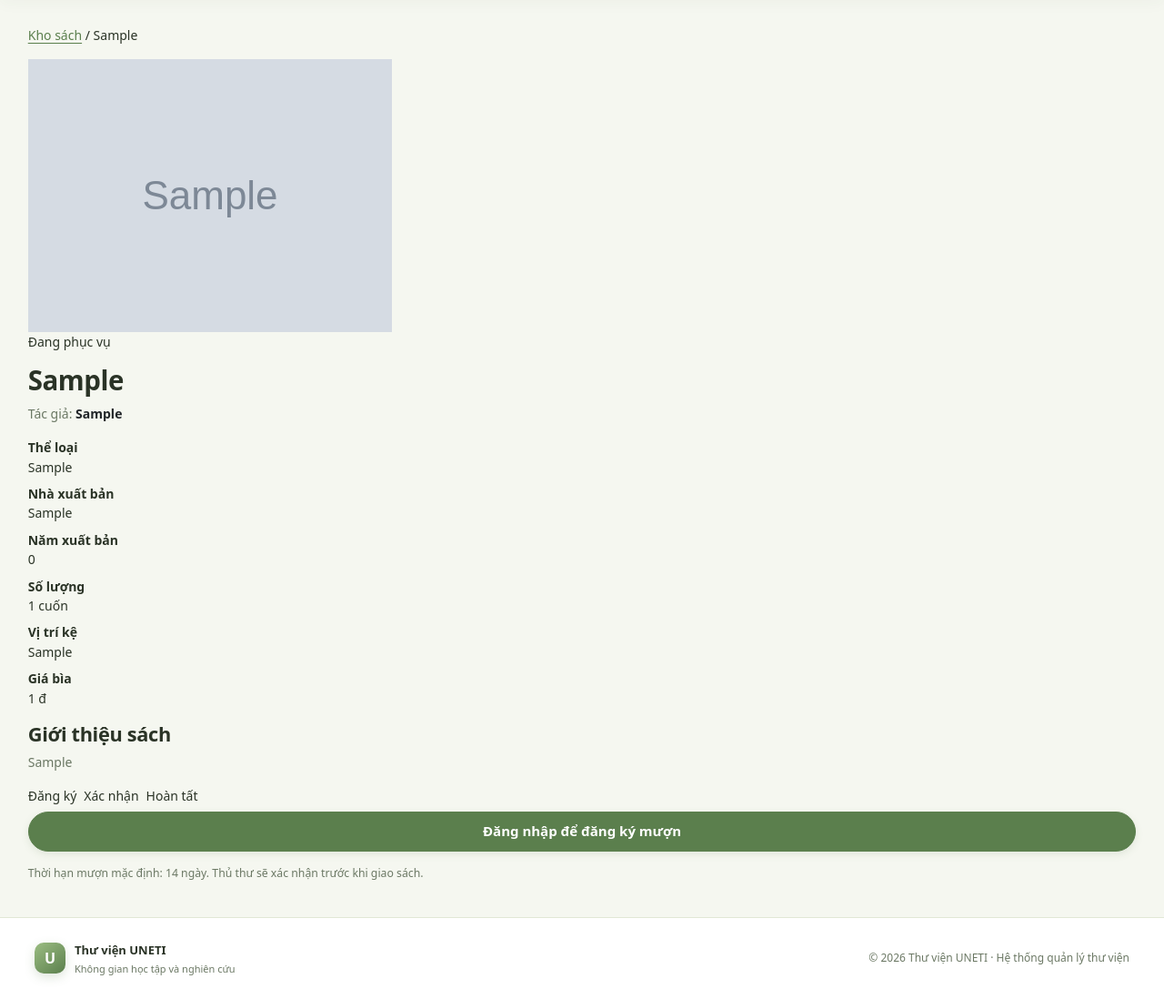
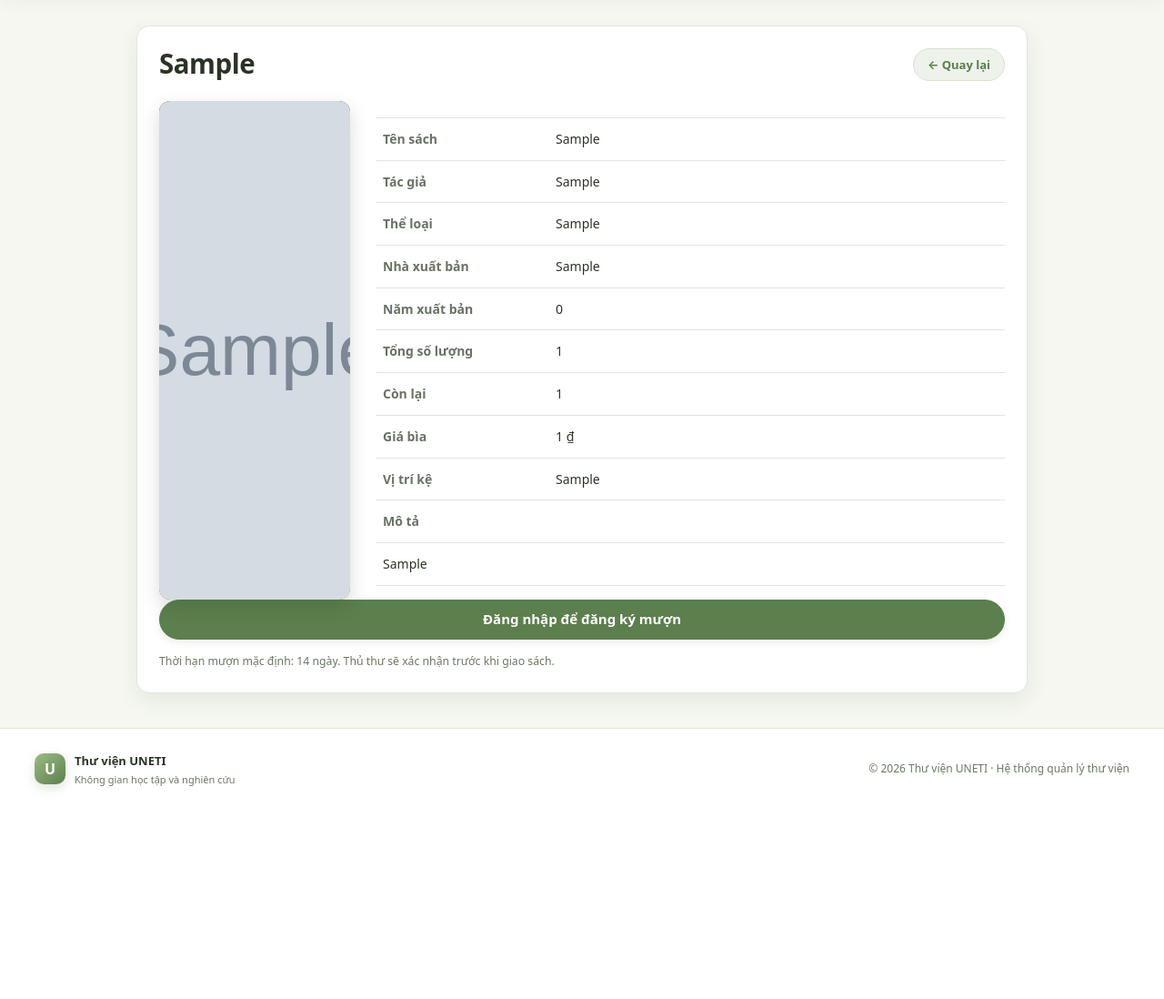
Before and after one commit to Aerircia/QuanLyThuVien_UNETI4_TI17A1CL, an ASP.NET Core app: page /Sach/Details/1 in a window 1280 px wide. Shown: the part 72-1170 px from the top of the page at 91% size. After the commit the page ends 940 px from the top, so only its background shows below. Run offline with ASP.NET Core 8, Linux system fonts and the light colour scheme; tables that the repository leaves empty hold one stand-in row (values such as "Sample post"); grey boxes marked "Sample" are stand-in pictures; style sheets or scripts are compiled from the project's sources; the project's own start-up code is not run, and a stand-in starts its controllers and pages.

Commit message:
[23103100257] Vũ Tiến Thành: cập nhật frontend crud sách, thể loại

```diff
--- a/Controllers/SachController.cs
+++ b/Controllers/SachController.cs
@@ -158,6 +158,7 @@ public class SachController : Controller
         if (detail is null)
             return NotFound();
         model.MaSach = id;
+        model.ImgPath = detail.ImgPath;
 
         if (!ModelState.IsValid)
         {
@@ -184,7 +185,7 @@ public class SachController : Controller
             model.ViTriKe,
             model.MoTa,
             model.TrangThai,
-            imgPath ?? (xoaAnh ? null : model.ImgPath)), HttpContext.RequestAborted);
+            imgPath ?? (xoaAnh ? null : detail.ImgPath)), HttpContext.RequestAborted);
 
         if (!result.Succeeded)
         {
@@ -194,7 +195,7 @@ public class SachController : Controller
         }
 
         TempData["ThongBao"] = "Đã cập nhật sách.";
-        return RedirectToAction(nameof(Details), new { id });
+        return RedirectToAction(nameof(Index));
     }
 
     [HttpPost]
--- a/Controllers/TheLoaiController.cs
+++ b/Controllers/TheLoaiController.cs
@@ -113,7 +113,7 @@ public class TheLoaiController : Controller
         }
 
         TempData["ThongBao"] = "Đã cập nhật thể loại.";
-        return RedirectToAction(nameof(Details), new { id });
+        return RedirectToAction(nameof(Index));
     }
 
     [HttpGet]
--- a/Services/Interfaces/ISachService.cs
+++ b/Services/Interfaces/ISachService.cs
@@ -39,6 +39,7 @@ public sealed record SachDetail(
     string? NhaXuatBan,
     int NamXuatBan,
     int SoLuongTong,
+    int SoLuongConLai,
     decimal GiaBia,
     string? ViTriKe,
     string? MoTa,
--- a/Services/SachService.cs
+++ b/Services/SachService.cs
@@ -95,6 +95,11 @@ public sealed class SachService : ISachService
                 s.NhaXuatBan,
                 s.NamXuatBan,
                 s.SoLuongTong,
+                s.SoLuongTong
+                    - s.PhieuMuons.Count(p => p.TrangThai == TrangThaiPhieuMuon.DaDuyet || p.TrangThai == TrangThaiPhieuMuon.DangMuon)
+                    - s.PhieuMuons.Count(p => p.TrangThai == TrangThaiPhieuMuon.DaTra &&
+                                              p.TraSach != null &&
+                                              p.TraSach.TinhTrangSach == TinhTrangSach.Mat),
                 s.GiaBia,
                 s.ViTriKe,
                 s.MoTa,
--- a/Views/Sach/Details.cshtml
+++ b/Views/Sach/Details.cshtml
@@ -8,51 +8,54 @@
     ViewData["Title"] = "Chi tiết sách";
 }
 @inject QuanLyThuVien_UNETI4_TI17A1CL.Services.Interfaces.ICurrentUserService Current
-<div class="breadcrumb-lite mb-3"><a asp-action="Catalog">Kho sách</a> / <span>@Model.TenSach</span></div>
+@{
+    var isStaff = Current.IsAuthenticated && Current.IsInRole(VaiTro.Admin, VaiTro.ThuThu);
+}
+<div class="app-form-card app-detail-card @(isStaff ? "app-detail-card--staff" : "")">
+    <div class="app-form-header">
+        <h1>@(isStaff ? "Chi tiết sách" : Model.TenSach)</h1>
+        <a asp-action="@(isStaff ? "Index" : "Catalog")" class="btn app-btn-soft ms-auto">← Quay lại</a>
+    </div>
     <partial name="_AlertsPartial" />
-@if (Current.IsAuthenticated && (Current.IsInRole(VaiTro.Admin) || Current.IsInRole(VaiTro.ThuThu)))
+    <div class="app-detail-content">
+        <div class="app-detail-cover">
+            @if (!string.IsNullOrWhiteSpace(Model.ImgPath))
+            { <img src="@Model.ImgPath" alt="Bìa sách @Model.TenSach" /> }
+            else { <strong>@Model.TenSach</strong><span>@Model.TacGia</span> }
+        </div>
+        <div class="app-detail-info">
+            <dl class="app-detail-grid">
+                <dt>Tên sách</dt><dd>@Model.TenSach</dd>
+                <dt>Tác giả</dt><dd>@Model.TacGia</dd>
+                <dt>Thể loại</dt><dd>@Model.TenTheLoai</dd>
+                <dt>Nhà xuất bản</dt><dd>@(Model.NhaXuatBan ?? "—")</dd>
+                <dt>Năm xuất bản</dt><dd>@Model.NamXuatBan</dd>
+                <dt>Tổng số lượng</dt><dd>@Model.SoLuongTong</dd>
+                <dt>Còn lại</dt><dd>@Math.Max(0, Model.SoLuongConLai)</dd>
+                <dt>Giá bìa</dt><dd>@Model.GiaBia.ToString("N0") ₫</dd>
+                <dt>Vị trí kệ</dt><dd>@(Model.ViTriKe ?? "—")</dd>
+                <dt class="app-detail-span">Mô tả</dt><dd class="app-detail-span">@(string.IsNullOrWhiteSpace(Model.MoTa) ? "—" : Model.MoTa)</dd>
+            </dl>
+        </div>
+    </div>
+    @if (isStaff)
     {
-    <div class="surface-card d-flex flex-wrap gap-2 align-items-center mb-3">
-        <span class="fw-semibold me-2">Thao tác nhân viên:</span>
-        <a asp-action="Edit" asp-route-id="@Model.MaSach" class="btn btn-sm btn-outline-primary">Sửa</a>
+        <div class="app-form-footer app-detail-actions">
+            <a asp-action="Edit" asp-route-id="@Model.MaSach" class="btn app-btn-soft">Sửa</a>
             @if (Model.TrangThai is TrangThaiSach.DangPhucVu or TrangThaiSach.TamNgung)
             {
                 <form asp-action="ToggleTrangThai" asp-route-id="@Model.MaSach" method="post" class="d-inline"
                       onsubmit="return confirm('Đổi trạng thái phục vụ của sách này?');">
                     @Html.AntiForgeryToken()
-                <button type="submit" class="btn btn-sm btn-outline-secondary">@(Model.TrangThai == TrangThaiSach.DangPhucVu ? "Tạm ngưng" : "Mở lại")</button>
+                    <button type="submit" class="btn app-btn-soft">@(Model.TrangThai == TrangThaiSach.DangPhucVu ? "Tạm ngưng" : "Mở lại")</button>
                 </form>
             }
-        <a asp-action="Delete" asp-route-id="@Model.MaSach" class="btn btn-sm btn-outline-danger">Xóa</a>
+            <a asp-action="Delete" asp-route-id="@Model.MaSach" class="btn btn-outline-danger">Xóa</a>
         </div>
     }
-<section class="book-detail">
-    <div class="book-detail-cover">
-        @if (!string.IsNullOrWhiteSpace(Model.ImgPath))
-        { <img src="@Model.ImgPath" alt="Bìa sách @Model.TenSach" /> }
-        else { <strong>@Model.TenSach</strong><span>@Model.TacGia</span> }
-    </div>
-    <article>
-        <span class="status-badge">@Model.TrangThai.GetDisplayName()</span>
-        <h1 class="mt-3">@Model.TenSach</h1>
-        <p class="text-muted">Tác giả: <strong class="text-dark">@Model.TacGia</strong></p>
-        <dl class="detail-meta">
-            <dt>Thể loại</dt><dd>@Model.TenTheLoai</dd>
-            <dt>Nhà xuất bản</dt><dd>@(Model.NhaXuatBan ?? "Đang cập nhật")</dd>
-            <dt>Năm xuất bản</dt><dd>@Model.NamXuatBan</dd>
-            <dt>Số lượng</dt><dd>@Model.SoLuongTong cuốn</dd>
-            <dt>Vị trí kệ</dt><dd>@(Model.ViTriKe ?? "Đang cập nhật")</dd>
-            <dt>Giá bìa</dt><dd>@Model.GiaBia.ToString("N0") đ</dd>
-        </dl>
-        <h2 class="h5">Giới thiệu sách</h2>
-        <p class="text-muted">@(string.IsNullOrWhiteSpace(Model.MoTa) ? "Nội dung mô tả đang được cập nhật." : Model.MoTa)</p>
-    </article>
-    <aside class="borrow-panel surface-card">
-        <div class="loan-steps">
-            <div class="loan-step active"><span></span>Đăng ký</div>
-            <div class="loan-step"><span></span>Xác nhận</div>
-            <div class="loan-step"><span></span>Hoàn tất</div>
-        </div>
+    else
+    {
+        <div class="borrow-panel surface-card">
         @if (Model.TrangThai == TrangThaiSach.DangPhucVu)
         {
             @if (Current.IsInRole(VaiTro.BanDoc))
@@ -82,5 +85,6 @@
             <button class="btn btn-secondary w-100" disabled>Hiện không thể mượn</button>
         }
         <small class="text-muted d-block mt-3">Thời hạn mượn mặc định: 14 ngày. Thủ thư sẽ xác nhận trước khi giao sách.</small>
-    </aside>
-</section>
+        </div>
+    }
+</div>
--- a/Views/Shared/_Layout.cshtml
+++ b/Views/Shared/_Layout.cshtml
@@ -27,6 +27,7 @@
     <link rel="stylesheet" href="~/lib/bootstrap/dist/css/bootstrap.min.css" />
     <link rel="stylesheet" href="~/css/site.css" asp-append-version="true" />
     <link rel="stylesheet" href="~/css/ui.css" asp-append-version="true" />
+    <link rel="stylesheet" href="~/css/crud.css" asp-append-version="true" />
     @await RenderSectionAsync("Styles", required: false)
     <link rel="stylesheet" href="~/css/thongke.css" asp-append-version="true" />
     <link rel="stylesheet" href="~/QuanLyThuVien_UNETI4_TI17A1CL.styles.css" asp-append-version="true" />
--- /dev/null
+++ b/wwwroot/css/crud.css
@@ -0,0 +1,404 @@
+/* CRUD sách và thể loại cho thủ thư/admin */
+
+.app-form-card {
+  max-width: 980px;
+  margin: 0 auto;
+  padding: 24px;
+  border: 1px solid var(--app-border, #dfe6dc);
+  border-radius: 14px;
+  background: #fff;
+  box-shadow: 0 8px 24px rgba(43, 59, 38, .08);
+}
+
+.app-form-header {
+  display: flex;
+  align-items: center;
+  gap: 12px;
+  margin-bottom: 22px;
+}
+
+.app-form-header h1 {
+  flex: 1;
+  margin: 0;
+  font-size: 1.6rem;
+}
+
+.app-form-footer {
+  display: flex;
+  justify-content: flex-end;
+  gap: 10px;
+  margin-top: 22px;
+  padding-top: 18px;
+  border-top: 1px solid var(--app-border, #dfe6dc);
+}
+
+.app-btn-soft {
+  border: 1px solid #d8e2d3;
+  background: #edf2ea;
+  color: #3e5438;
+}
+
+.app-btn-soft:hover {
+  background: #dfe9da;
+  color: #344b2f;
+}
+
+.app-form-cover {
+  display: grid;
+  grid-template-columns: 150px 1fr;
+  gap: 22px;
+  align-items: center;
+  margin-bottom: 22px;
+  padding: 18px;
+  border-radius: 12px;
+  background: #f7f9f5;
+}
+
+.app-cover-frame {
+  width: 150px;
+  aspect-ratio: 2 / 3;
+  overflow: hidden;
+  border-radius: 10px;
+  box-shadow: 0 5px 16px rgba(43, 59, 38, .18);
+}
+
+.app-cover-frame img {
+  width: 100%;
+  height: 100%;
+  object-fit: cover;
+}
+
+.app-cover-preview {
+  width: 100%;
+  height: 100%;
+  padding: 0;
+  border: 0;
+  background: transparent;
+  cursor: zoom-in;
+}
+
+.app-cover-preview img {
+  object-fit: contain;
+  background: #fff;
+}
+
+.app-cover-modal {
+  display: none;
+  position: fixed;
+  inset: 0;
+  z-index: 1060;
+  align-items: center;
+  justify-content: center;
+  overflow: auto;
+  padding: 80px 24px 24px;
+  background: rgba(20, 27, 18, .88);
+}
+
+.app-cover-modal.is-open { display: flex; }
+
+.app-cover-modal-image {
+  max-width: 82vw;
+  max-height: 78vh;
+  width: auto;
+  height: auto;
+  object-fit: contain;
+  border-radius: 10px;
+  box-shadow: 0 8px 24px rgba(43, 59, 38, .2);
+  transition: transform .15s ease;
+}
+
+.app-cover-modal-close {
+  position: fixed;
+  top: 18px;
+  right: 24px;
+  z-index: 1;
+  width: 42px;
+  height: 42px;
+  border: 0;
+  border-radius: 50%;
+  color: #fff;
+  background: rgba(255,255,255,.16);
+  font-size: 30px;
+  line-height: 1;
+}
+
+.app-cover-modal-tools {
+  position: fixed;
+  top: 18px;
+  left: 50%;
+  z-index: 1;
+  display: flex;
+  align-items: center;
+  gap: 8px;
+  transform: translateX(-50%);
+  color: #fff;
+}
+
+.app-cover-modal-tools button {
+  min-width: 38px;
+  height: 38px;
+  border: 1px solid rgba(255,255,255,.35);
+  border-radius: 8px;
+  color: #fff;
+  background: rgba(255,255,255,.16);
+}
+
+.app-cover-modal-tools span {
+  min-width: 58px;
+  text-align: center;
+}
+
+.book-cover-mock {
+  height: 100%;
+  display: flex;
+  flex-direction: column;
+  justify-content: flex-end;
+  gap: 5px;
+  padding: 18px 14px;
+  color: #fff;
+  background: linear-gradient(145deg, #526d47, #8eaa78);
+}
+
+.book-cover-mock h5 {
+  margin: 0;
+  font-size: 1rem;
+}
+
+.app-form-cover-actions {
+  display: grid;
+  gap: 8px;
+  align-content: start;
+}
+
+.app-form-hint {
+  color: #73806f;
+}
+
+.app-detail-content {
+  display: grid;
+  grid-template-columns: 210px minmax(0, 1fr);
+  gap: 28px;
+}
+
+.app-detail-card--staff {
+  max-width: 590px;
+  padding: 14px;
+}
+
+.app-detail-card--staff .app-form-header {
+  margin-bottom: 14px;
+}
+
+.app-detail-card--staff .app-form-header h1 {
+  font-size: 16px;
+}
+
+.app-detail-card--staff .app-detail-content {
+  display: block;
+}
+
+.app-detail-card--staff .app-detail-cover {
+  width: 106px;
+  min-height: 160px;
+  margin: 0 0 18px;
+  padding: 12px 8px;
+  border-radius: 8px;
+}
+
+.app-detail-card--staff .app-detail-cover strong {
+  font-size: 13px;
+  line-height: 1.2;
+}
+
+.app-detail-card--staff .app-detail-cover span {
+  margin-top: 4px;
+  font-size: 7px;
+}
+
+.app-detail-card--staff .app-detail-grid {
+  grid-template-columns: 190px minmax(0, 1fr);
+  margin-top: 0;
+  border-top: 0;
+}
+
+.app-detail-card--staff .app-detail-grid dt,
+.app-detail-card--staff .app-detail-grid dd {
+  min-height: 38px;
+  padding: 10px 12px;
+  border-bottom: 1px solid #dfe5dc;
+  font-size: 13px;
+}
+
+.app-detail-card--staff .app-detail-grid dt {
+  color: #7a8476;
+  font-weight: 400;
+}
+
+.app-detail-card--staff .app-detail-grid dd {
+  color: #47652f;
+  font-weight: 500;
+}
+
+.app-detail-card--staff .app-form-footer {
+  margin-top: 16px;
+  padding-top: 14px;
+}
+
+.app-detail-card--staff .app-detail-actions .btn {
+  min-height: 36px;
+  border: 0;
+  border-radius: 999px;
+  padding: 7px 16px;
+  font-size: 13px;
+}
+
+.app-detail-card--staff .app-detail-actions .app-btn-soft {
+  background: #557a44;
+  color: #fff;
+}
+
+.app-detail-card--staff .app-detail-actions .btn-secondary {
+  background: #557a44;
+}
+
+.app-detail-card--staff .app-detail-actions .btn-outline-danger {
+  color: #e23d4a;
+  background: transparent;
+}
+
+.app-detail-cover {
+  position: relative;
+  min-height: 300px;
+  overflow: hidden;
+  border-radius: 12px;
+  display: flex;
+  flex-direction: column;
+  justify-content: flex-end;
+  padding: 18px;
+  color: #fff;
+  background: linear-gradient(145deg, #526d47, #8eaa78);
+  box-shadow: 0 8px 20px rgba(43, 59, 38, .18);
+}
+
+.app-detail-cover img {
+  position: absolute;
+  inset: 0;
+  width: 100%;
+  height: 100%;
+  object-fit: cover;
+  border-radius: 12px;
+}
+
+.app-detail-cover:has(img) strong,
+.app-detail-cover:has(img) span {
+  display: none;
+}
+
+.app-detail-title-row h2 {
+  margin: 10px 0 4px;
+}
+
+.app-detail-grid {
+  display: grid;
+  grid-template-columns: minmax(150px, 190px) 1fr;
+  margin-top: 18px;
+  border-top: 1px solid var(--app-border, #dfe6dc);
+}
+
+.app-detail-grid dt,
+.app-detail-grid dd {
+  margin: 0;
+  padding: 12px 8px;
+  border-bottom: 1px solid var(--app-border, #dfe6dc);
+}
+
+.app-detail-grid dt {
+  font-weight: 600;
+  color: #687264;
+}
+
+.app-detail-grid dd {
+  overflow-wrap: anywhere;
+}
+
+.app-detail-grid .app-detail-span {
+  grid-column: 1 / -1;
+}
+
+.app-detail-actions form {
+  display: inline-flex;
+}
+
+.admin-table-card table {
+  margin-bottom: 0;
+  font-size: 14px;
+}
+
+.admin-table-card th {
+  padding: 13px 10px;
+  border-bottom: 1px solid var(--app-border, #dfe6dc);
+  color: #777;
+  font-size: 12px;
+  font-weight: 600;
+  text-transform: uppercase;
+  white-space: nowrap;
+}
+
+.admin-table-card td {
+  height: 82px;
+  padding: 12px 10px;
+  vertical-align: middle;
+  border-bottom: 1px solid var(--app-border, #e8ede6);
+}
+
+.admin-table-card tbody tr:last-child td {
+  border-bottom: 0;
+}
+
+.page-book-thumb {
+  width: 34px;
+  height: 48px;
+  display: block;
+  object-fit: cover;
+  border-radius: 4px;
+  background: #33492f;
+  box-shadow: none;
+}
+
+.page-book-thumb--empty {
+  display: grid;
+  place-items: center;
+  color: #fff;
+  font-size: 14px;
+}
+
+.admin-table-card td:nth-child(2),
+.admin-table-card td:nth-child(2) a {
+  color: #4f7540;
+}
+
+.admin-table-card .btn-sm {
+  padding: 5px 8px;
+  border: 0;
+  font-size: 13px;
+}
+
+@media (max-width: 700px) {
+  .app-form-card {
+    padding: 18px;
+  }
+
+  .app-form-cover,
+  .app-detail-content {
+    grid-template-columns: 1fr;
+  }
+
+  .app-detail-cover {
+    width: 150px;
+    min-height: 225px;
+  }
+
+  .app-detail-grid {
+    grid-template-columns: 130px 1fr;
+  }
+}
```
Also changed, not shown: Views/Sach/Create.cshtml (+6 -2 lines), Views/Sach/Delete.cshtml (+7 -2 lines), Views/Sach/Edit.cshtml (+65 -6 lines), Views/TheLoai/Create.cshtml (+6 -2 lines), Views/TheLoai/Delete.cshtml (+7 -2 lines), Views/TheLoai/Edit.cshtml (+8 -4 lines). Lines whose indentation alone changed are shown as unchanged.
